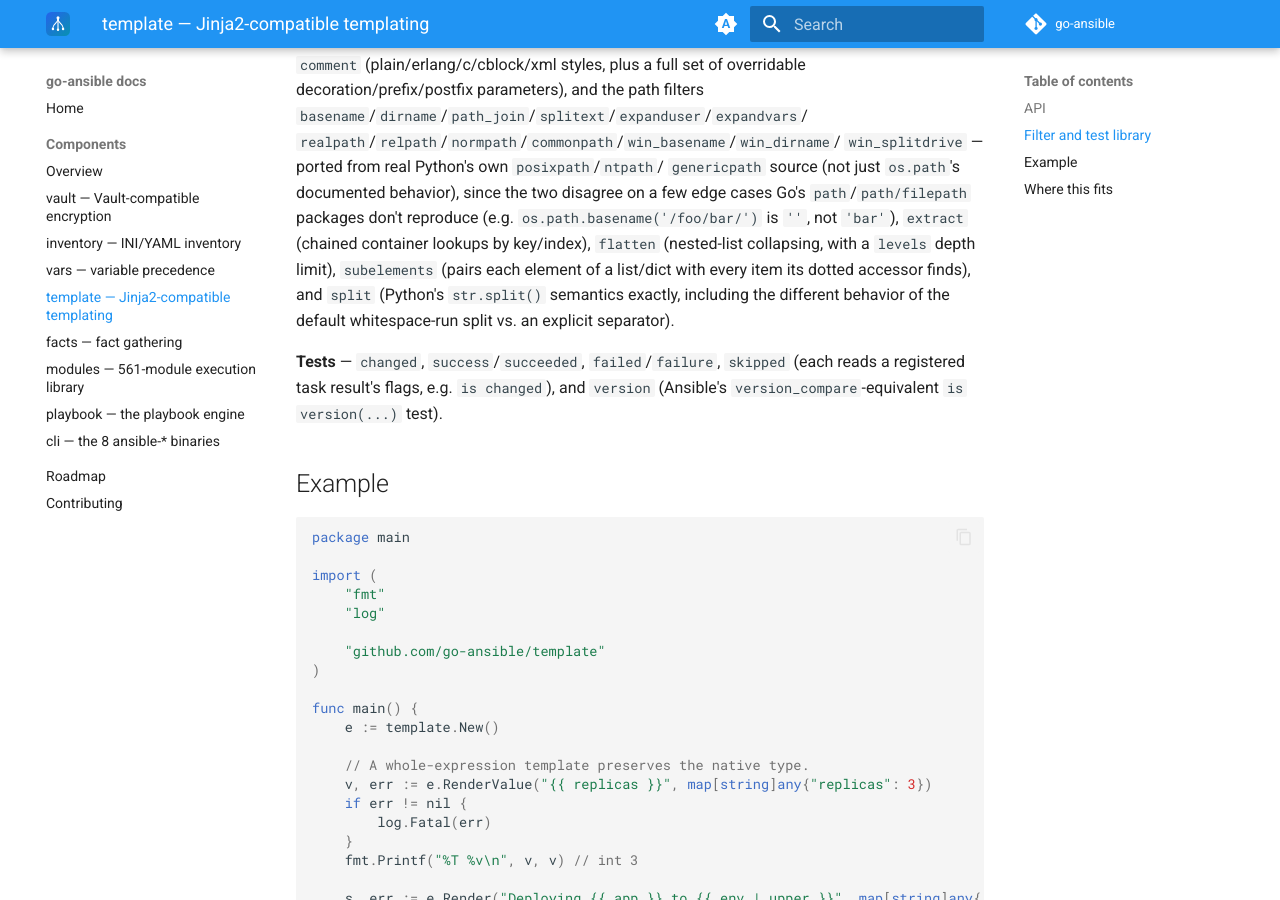
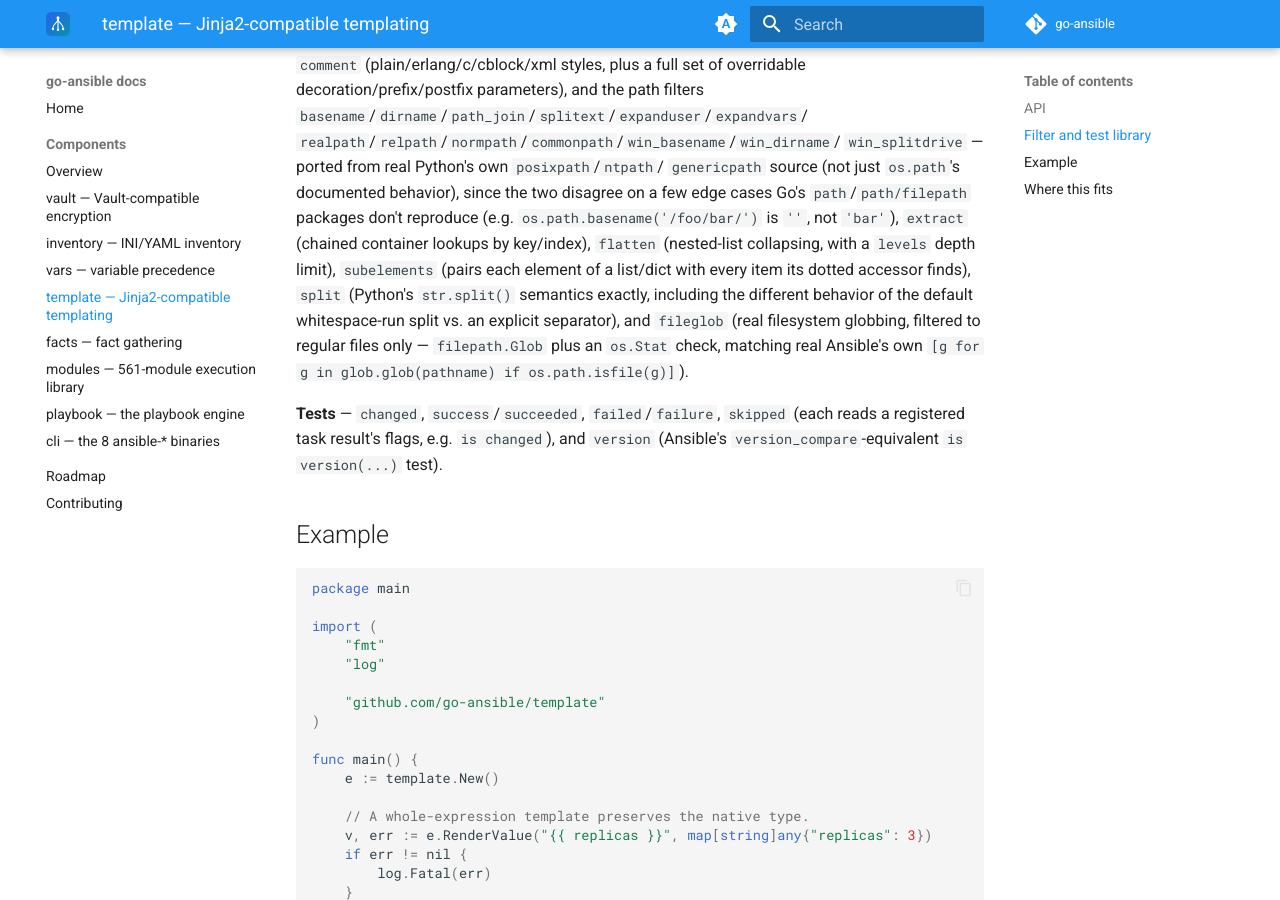
Before and after one commit to go-ansible/docs, an MkDocs documentation site: the page built from docs/components/template.md, in a window 1280 px wide and 900 px high, scrolled down 1640 px. Built offline with MkDocs 1.6.1 and Material for MkDocs 9.7.7, drawn with Linux system fonts in a browser that asks for light colours; the version menu is left out.

Commit message:
Document the fileglob filter (#18)
Follows go-ansible/template#11.

Co-authored-by: Claude Sonnet 5 <noreply@anthropic.com>

```diff
--- a/docs/components/template.md
+++ b/docs/components/template.md
@@ -82,9 +82,11 @@ reproduce (e.g. `os.path.basename('/foo/bar/')` is `''`, not `'bar'`),
 `extract` (chained container lookups by key/index), `flatten`
 (nested-list collapsing, with a `levels` depth limit), `subelements`
 (pairs each element of a list/dict with every item its dotted accessor
-finds), and `split` (Python's `str.split()` semantics exactly, including
+finds), `split` (Python's `str.split()` semantics exactly, including
 the different behavior of the default whitespace-run split vs. an
-explicit separator).
+explicit separator), and `fileglob` (real filesystem globbing, filtered
+to regular files only — `filepath.Glob` plus an `os.Stat` check, matching
+real Ansible's own `[g for g in glob.glob(pathname) if os.path.isfile(g)]`).
 
 **Tests** — `changed`, `success`/`succeeded`, `failed`/`failure`, `skipped`
 (each reads a registered task result's flags, e.g. `is changed`), and
```
